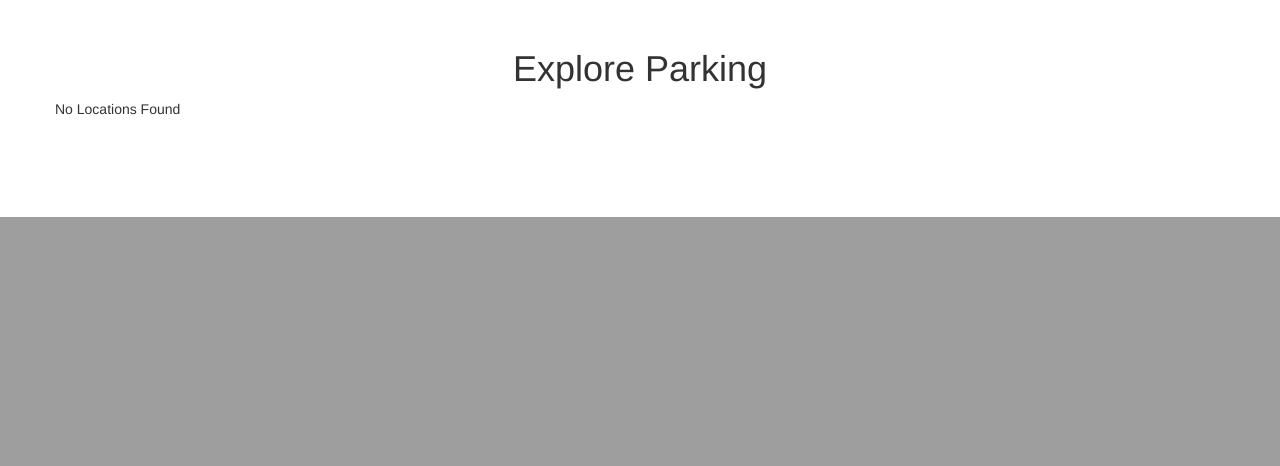
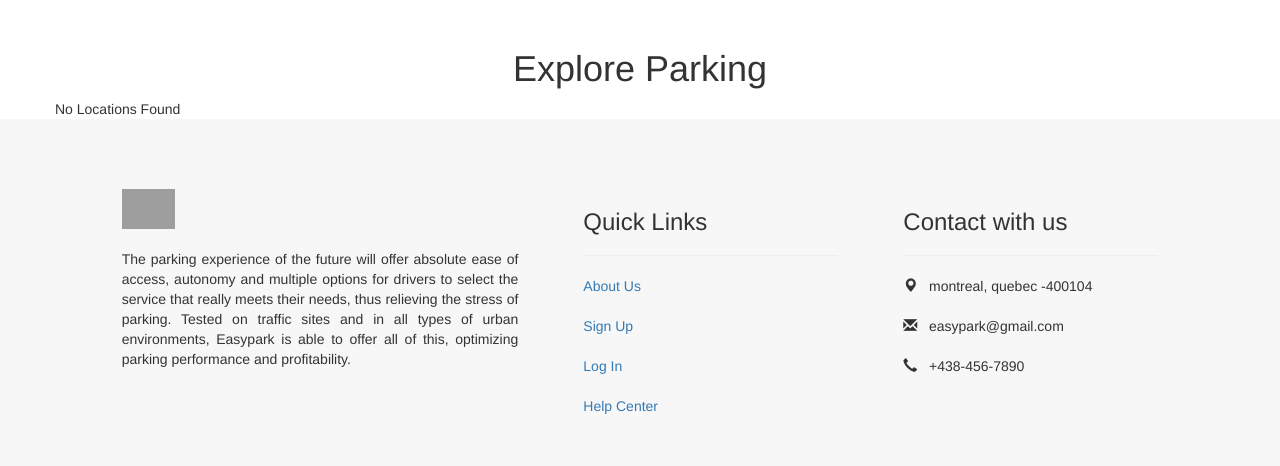
Before and after one commit to sandeepreddygundam/Parking-Space-Finder, a PHP site: page /home.php in a window 1280 px wide. Shown: the part 583-1049 px from the top of the page. Before the commit the page ends 800 px from the top, so only its background shows below. Run offline with PHP 8.4, Linux system fonts and the light colour scheme; data that the repository does not hold is empty; a stand-in replaces the project's code that opens the database connection; grey boxes are pictures that could not be loaded.

Commit message:
Update home.php

```diff
--- a/USER/home.php
+++ b/USER/home.php
@@ -49,6 +49,7 @@
     </div>
     <ul class="nav navbar-nav navbar-right">
       <li class="active" style="padding-top:15px"><a href="home.php">Home</a></li>
+      <li  style="padding-top:15px"><a href="lcontact.html">Contact</a></li>
       <li style="padding-top:15px"><a href="parking.php">Parking</a></li>
       <li style="padding-top:15px"><a href="mybookings.php">My Bookings</a></li>
       <li style="padding-top:15px"><a href="myprofile.php">Profile</a></li>
@@ -169,24 +170,25 @@ width: 100%; background-repeat: no-repeat;
 
 
                                <div class="col-md-3">
-
+                                <a style="text-align:center" href="viewsublocations.php?id='. $row['lid'] .'">
                                <div class="jumbotron">
 
 
-                                   <a style="text-align:center" href="viewsublocations.php?id='. $row['lid'] .'">
+
                                    <img src="' . $row["image"] . '"  style="width:100%;height:300px" />
 
-                                  </a>
+
 
                                     <h3 style="text-align:left">
 
-                                     <a style="text-align:left" href="#">' . $row["name"] . '</a>
+                                     <a style="text-align:left" href="viewsublocations.php?id='. $row['lid'] .'">' . $row["name"] . '</a>
 
                                     </h3>
 
 
 
                                 </div>
+                                 </a>
                               </div>
 
 
@@ -205,5 +207,65 @@ width: 100%; background-repeat: no-repeat;
 
 </div>
 
+<div class="container-fluid" style="background-color:#f7f7f7">
+    <div class="row" style="margin-top:70px;margin-bottom:50px">
+        <div class="col-md-1">
+
+
+        </div>
+
+         <div class="col-md-4">
+
+
+              <img src="images/loggg.jpeg"  style="height:40px"/>
+              <br/>
+              <br/>
+
+            <p style="text-align:justify">
+            The parking experience of the future will offer absolute ease of access, autonomy and multiple options for drivers to select the service that really meets their needs, thus relieving the stress of parking. Tested on traffic sites and in all types of urban environments, Easypark is able to offer all of this, optimizing parking performance and profitability.
+
+            </p>
+
+
+
+        </div>
+
+         <div class="col-md-3" style="padding-left:50px">
+
+               <h3>Quick Links</h3>
+             <hr/>
+
+             <a href="about.html">About Us</a>
+             <br/>  <br/>
+             <a href="register.html">Sign Up</a>
+              <br/>  <br/>
+             <a href="login.html">Log In</a>
+              <br/>  <br/>
+             <a href="help.html">Help Center</a>
+
+        </div>
+        <div class="col-md-3" style="padding-left:50px">
+
+               <h3>Contact with us</h3>
+             <hr/>
+
+
+
+                <span class="glyphicon glyphicon-map-marker"></span> &nbsp; montreal, quebec -400104 <br>  <br/>
+
+                <span class="glyphicon glyphicon-envelope"></span> &nbsp; easypark@gmail.com <br>
+                  <br/>
+                <span class="glyphicon glyphicon-earphone"></span> &nbsp; +438-456-7890 <br>  <br/>
+
+
+
+        </div>
+            <div class="col-md-1">
+
+        </div>
+
+    </div>
+
+</div>
 </body>
 </html>
```
